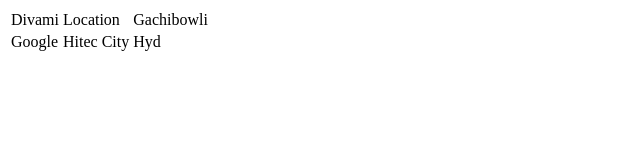
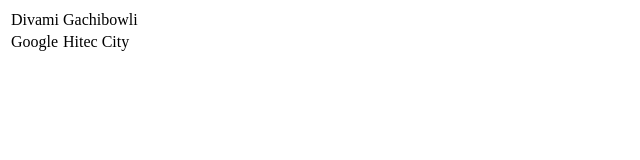
Before and after one commit to sivakumarballa/MyGit, a plain HTML site: page index.html in a window 1280 px wide. Shown: the whole page, without its empty margins (0-640 px from the left). Drawn offline with Linux system fonts and the light colour scheme.

Commit message:
Modified code

```diff
--- a/index.html
+++ b/index.html
@@ -6,13 +6,11 @@
 		<table>
 			<tr>
 				<td>Divami</td>
-				<td>Location</td>
 				<td>Gachibowli</td>
 			</tr>
 			<tr>
 				<td>Google</td>
 				<td>Hitec City</td>
-				<td>Hyd</td>
 			</tr>
 		</table>
 	</body>
```
